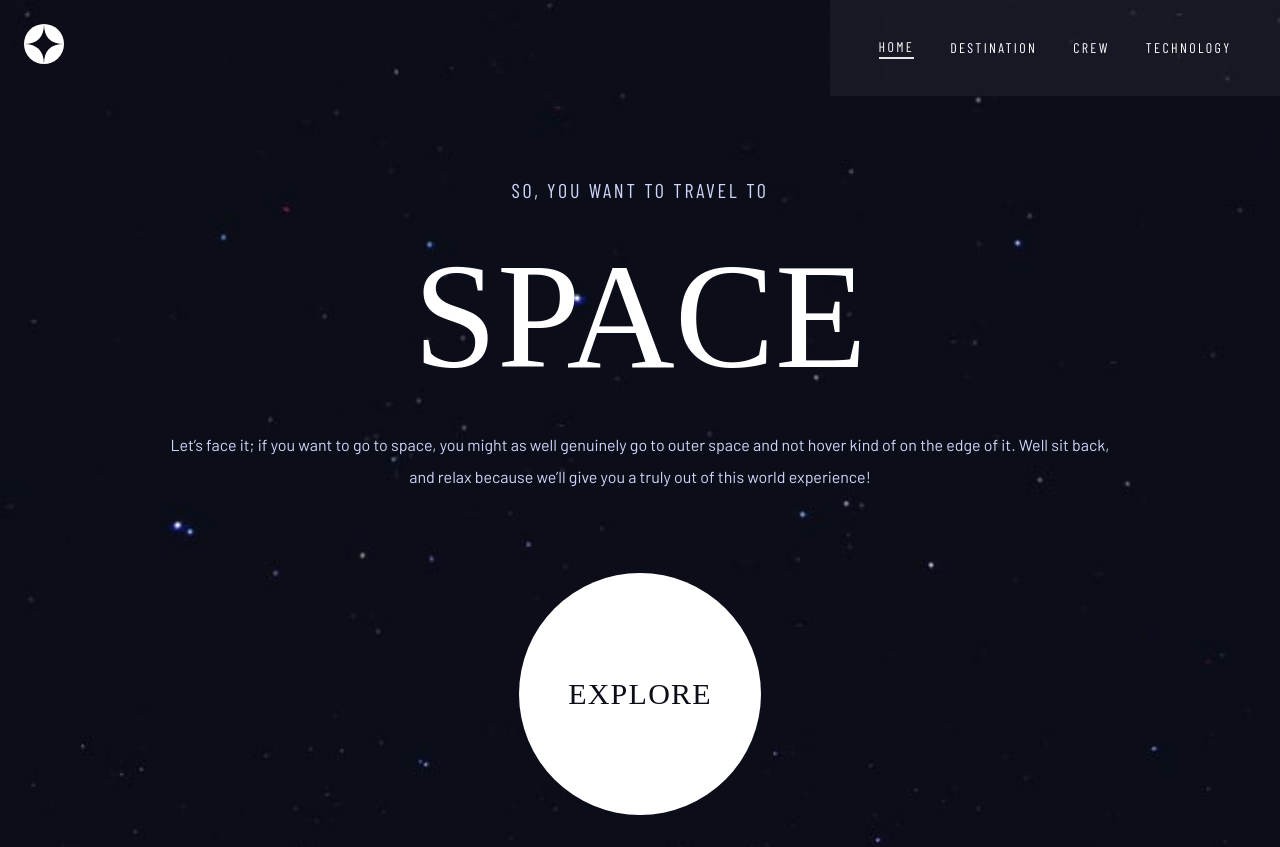
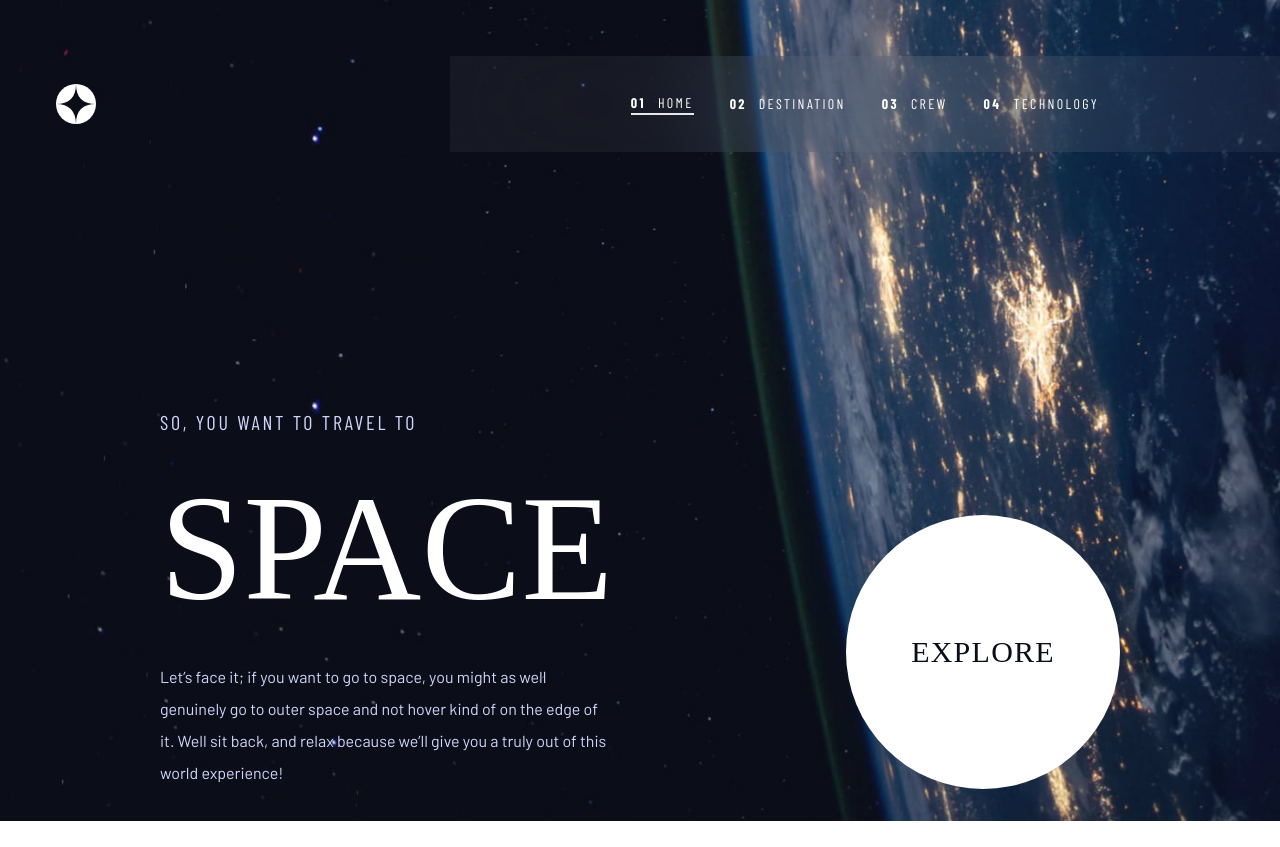
Before and after one commit to SaloRB/frontend-mentor-space-tourism-website, a Next.js app: page / in a window 1280 px wide. After the commit the page ends 821 px from the top, so only its background shows below. Built offline with nearby package versions, Linux system fonts and the light colour scheme; a web font is replaced by a local one.

Commit message:
Desktop Home

```diff
--- a/src/components/Nav.js
+++ b/src/components/Nav.js
@@ -11,7 +11,7 @@ function Nav() {
   console.log(router.pathname)
 
   return (
-    <div className="px-6 pt-6 flex items-center justify-between">
+    <div className="px-6 lg:pl-14 pt-6 lg:pt-14 lg:px-0 flex items-center justify-between">
       <Image
         className="cursor-pointer"
         src="/assets/shared/logo.svg"
@@ -30,7 +30,8 @@ function Nav() {
         />
       </div>
 
-      <div className="hidden md:inline-flex bg-white/5 backdrop-blur-3xl absolute top-0 right-0 h-24 w-[450px] items-center justify-center space-x-9">
+      {/* Tablet Links */}
+      <div className="hidden lg:hidden md:inline-flex bg-white/5 backdrop-blur-3xl absolute top-0 right-0 h-24 w-[450px] items-center justify-center space-x-9">
         <Link href="/">
           <p
             className={`${router.pathname === '/' && 'border-b-2'} tablet-link`}
@@ -70,6 +71,48 @@ function Nav() {
         </Link>
       </div>
 
+      {/* Desktop Links */}
+      <div className="hidden md:hidden lg:inline-flex bg-white/5 backdrop-blur-3xl h-24 w-[830px] items-center justify-center space-x-9">
+        <Link href="/">
+          <p
+            className={`${router.pathname === '/' && 'border-b-2'} tablet-link`}
+          >
+            <span className="font-bold mr-3">01</span>Home
+          </p>
+        </Link>
+
+        <Link href="/destination">
+          <p
+            className={`${
+              router.pathname === '/destination' && 'border-b-2'
+            } tablet-link`}
+          >
+            <span className="font-bold mr-3">02</span>Destination
+          </p>
+        </Link>
+
+        <Link href="/crew">
+          <p
+            className={`${
+              router.pathname === '/crew' && 'border-b-2'
+            } tablet-link`}
+          >
+            <span className="font-bold mr-3">03</span>Crew
+          </p>
+        </Link>
+
+        <Link href="/technology">
+          <p
+            className={`${
+              router.pathname === '/technology' && 'border-b-2'
+            } tablet-link`}
+          >
+            <span className="font-bold mr-3">04</span>Technology
+          </p>
+        </Link>
+      </div>
+
+      {/* Mobile Links */}
       {open && (
         <div className="absolute w-2/3 bg-white/5 backdrop-blur-3xl top-0 right-0 bottom-0 z-40 px-8 pt-28 space-y-10">
           <Link href="/">
--- a/src/pages/index.js
+++ b/src/pages/index.js
@@ -3,7 +3,7 @@ import Nav from '../components/Nav'
 
 export default function Home() {
   return (
-    <div className="bg-[url('/assets/home/background-home-mobile.jpg')] bg-no-repeat bg-cover text-primary min-h-screen pb-8 md:bg-[url('/assets/home/background-home-tablet.jpg')]">
+    <div className="bg-[url('/assets/home/background-home-mobile.jpg')] bg-no-repeat bg-cover text-primary min-h-screen pb-8 md:bg-[url('/assets/home/background-home-tablet.jpg')] lg:bg-[url('/assets/home/background-home-desktop.jpg')]">
       <Head>
         <title>Space Tourism Website</title>
         <link rel="icon" href="/favicon.png" />
@@ -11,7 +11,8 @@ export default function Home() {
 
       <Nav />
 
-      <main className="text-center mt-12 md:mt-28 px-6 md:px-40">
+      <main className="text-center mt-12 md:mt-28 px-6 md:px-40 lg:mt-64 lg:flex lg:px-40 space-x-40 lg:items-end lg:justify-between lg:text-left">
+        <div className="flex-1 lg:max-w-[450px]">
           <h2 className="font-subtitle uppercase tracking-[2.7px] text-xl">
             So, you want to travel to
           </h2>
@@ -19,12 +20,13 @@ export default function Home() {
             Space
           </h1>
           <p className="font-body leading-8">
-          Let’s face it; if you want to go to space, you might as well genuinely
-          go to outer space and not hover kind of on the edge of it. Well sit
-          back, and relax because we’ll give you a truly out of this world
-          experience!
+            Let’s face it; if you want to go to space, you might as well
+            genuinely go to outer space and not hover kind of on the edge of it.
+            Well sit back, and relax because we’ll give you a truly out of this
+            world experience!
           </p>
-        <div className="h-[150px] w-[150px] md:h-[242px] md:w-[242px] bg-white grid place-content-center rounded-full mx-auto mt-20">
+        </div>
+        <div className="h-[150px] w-[150px] md:h-[242px] md:w-[242px] lg:w-[274px] lg:h-[274px] bg-white grid place-content-center rounded-full mx-auto mt-20">
           <p className="font-title uppercase text-xl text-dark tracking-[1.25px] md:text-3xl">
             Explore
           </p>
```
Lines whose indentation alone changed are shown as unchanged.
